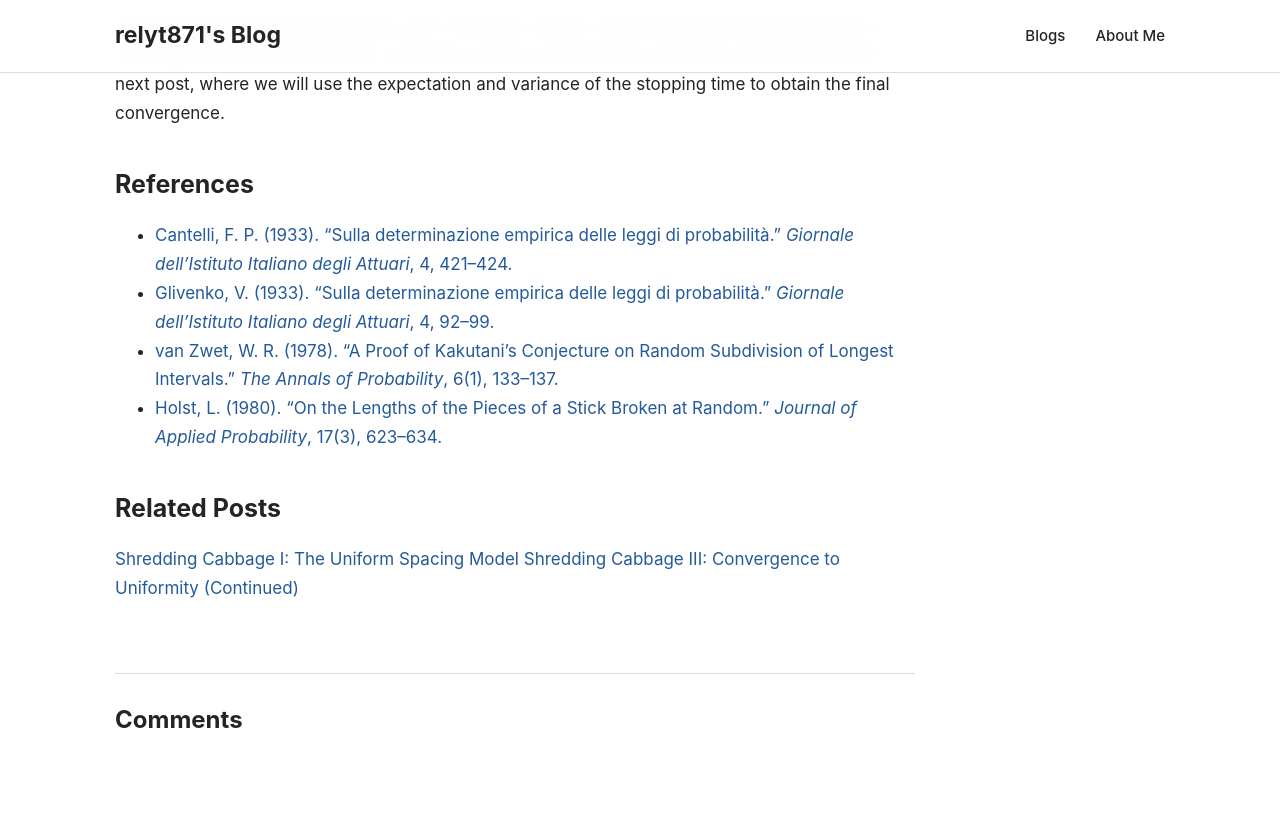
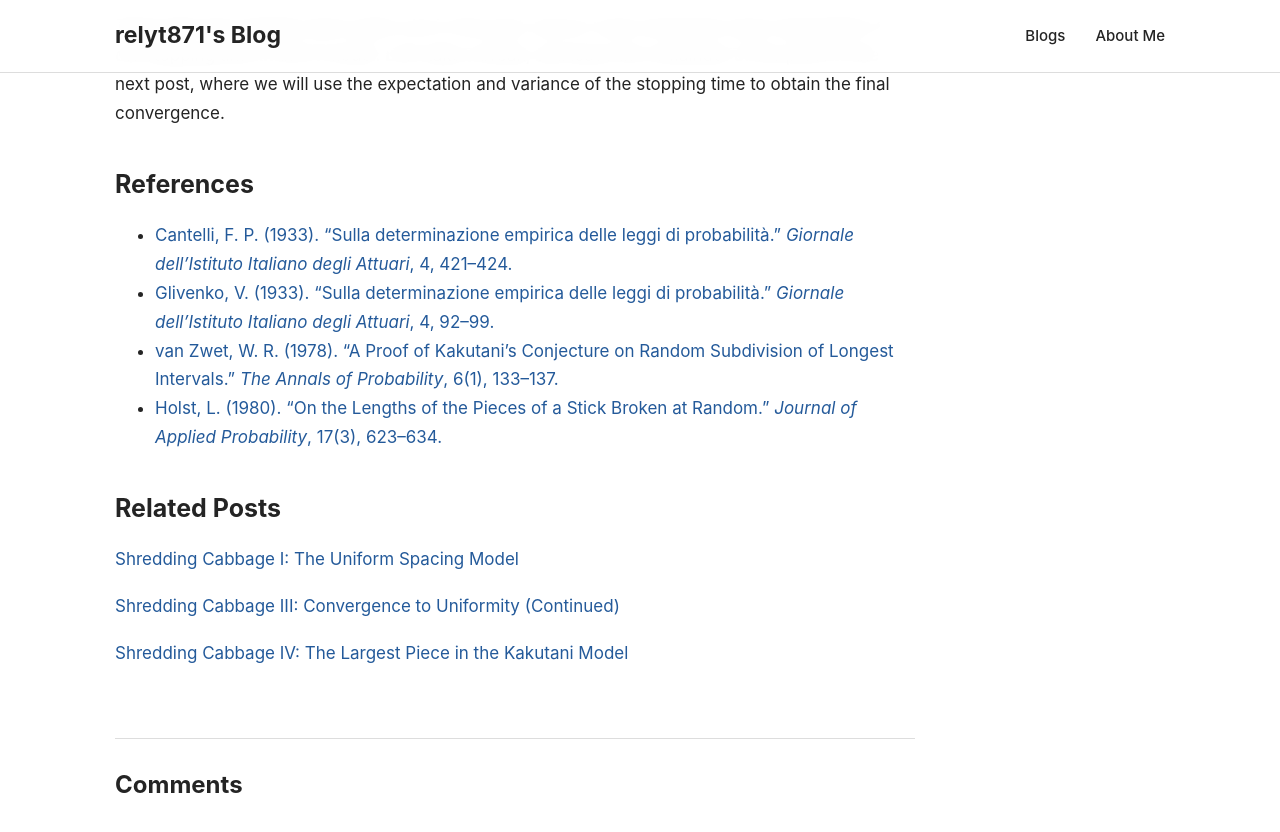
Before and after one commit to relyt871/relyt871.github.io, a Jekyll site: the page built from _posts/2026-07-16-Shredding-cabbage-II.md, in a window 1280 px wide and 900 px high, scrolled down 4280 px. Shown: the top 832 px of the window. Built offline with Jekyll 4.4.1, drawn with Linux system fonts in a browser that asks for light colours; nearby versions of some CDN libraries; Markdown is read by kramdown in place of the engine named in the settings; a script that is not in the unit is left out; comment, search, counter and statistics services are not loaded.

Commit message:
Update 2026-07-16-Shredding-cabbage-II.md

```diff
--- a/_posts/2026-07-16-Shredding-cabbage-II.md
+++ b/_posts/2026-07-16-Shredding-cabbage-II.md
@@ -155,4 +155,7 @@ Phew! We have already done quite a lot in this post, and en route solved the exa
 ## Related Posts
 
 [Shredding Cabbage I: The Uniform Spacing Model](https://relyt871.github.io/2026/07/15/Shredding-cabbage-I.html)
+
 [Shredding Cabbage III: Convergence to Uniformity (Continued)](https://relyt871.github.io/2026/07/17/Shredding-Cabbage-III.html)
+
+[Shredding Cabbage IV: The Largest Piece in the Kakutani Model](https://relyt871.github.io/2026/07/19/Shredding-cabbage-IV.html)
```
